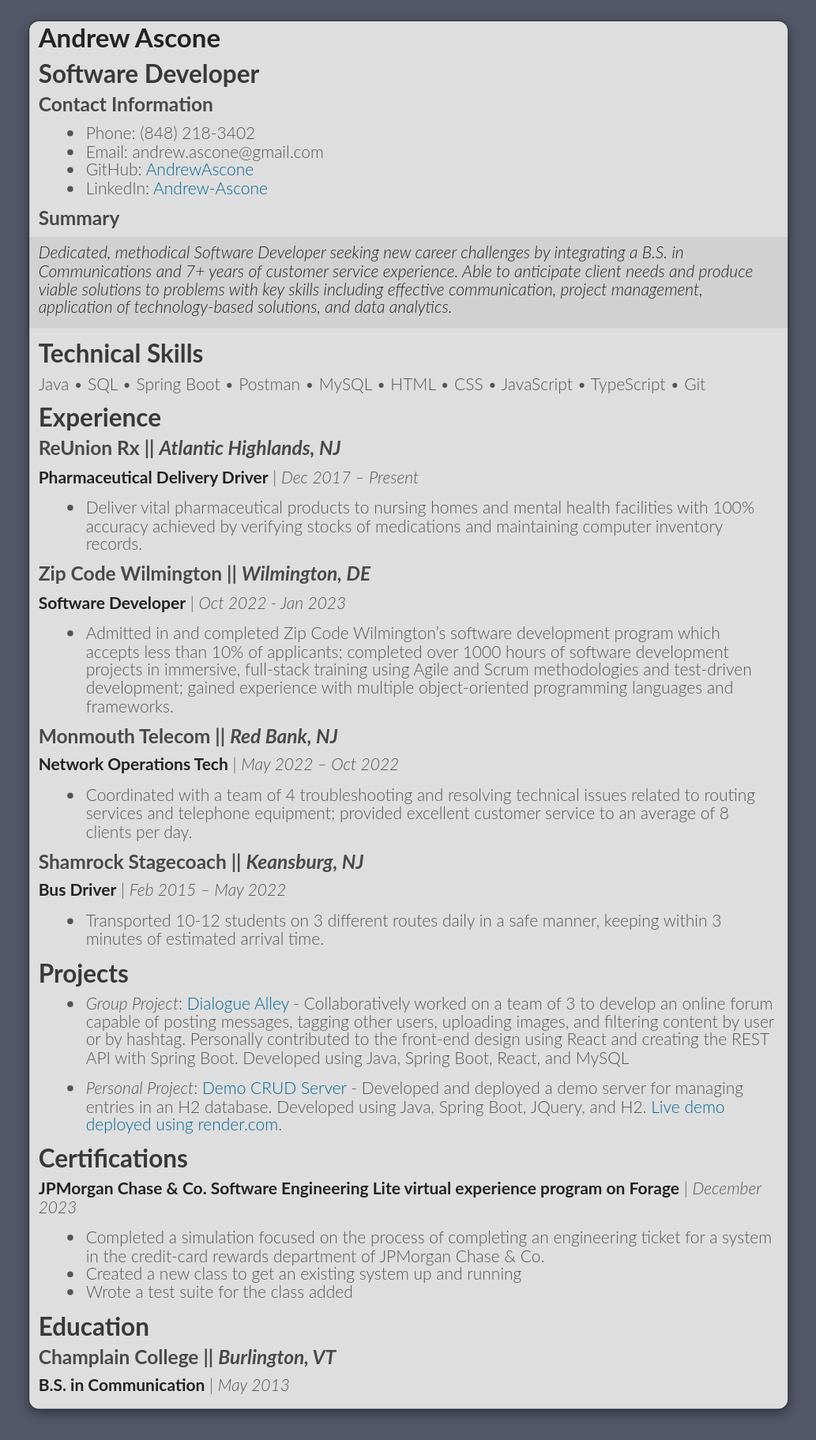
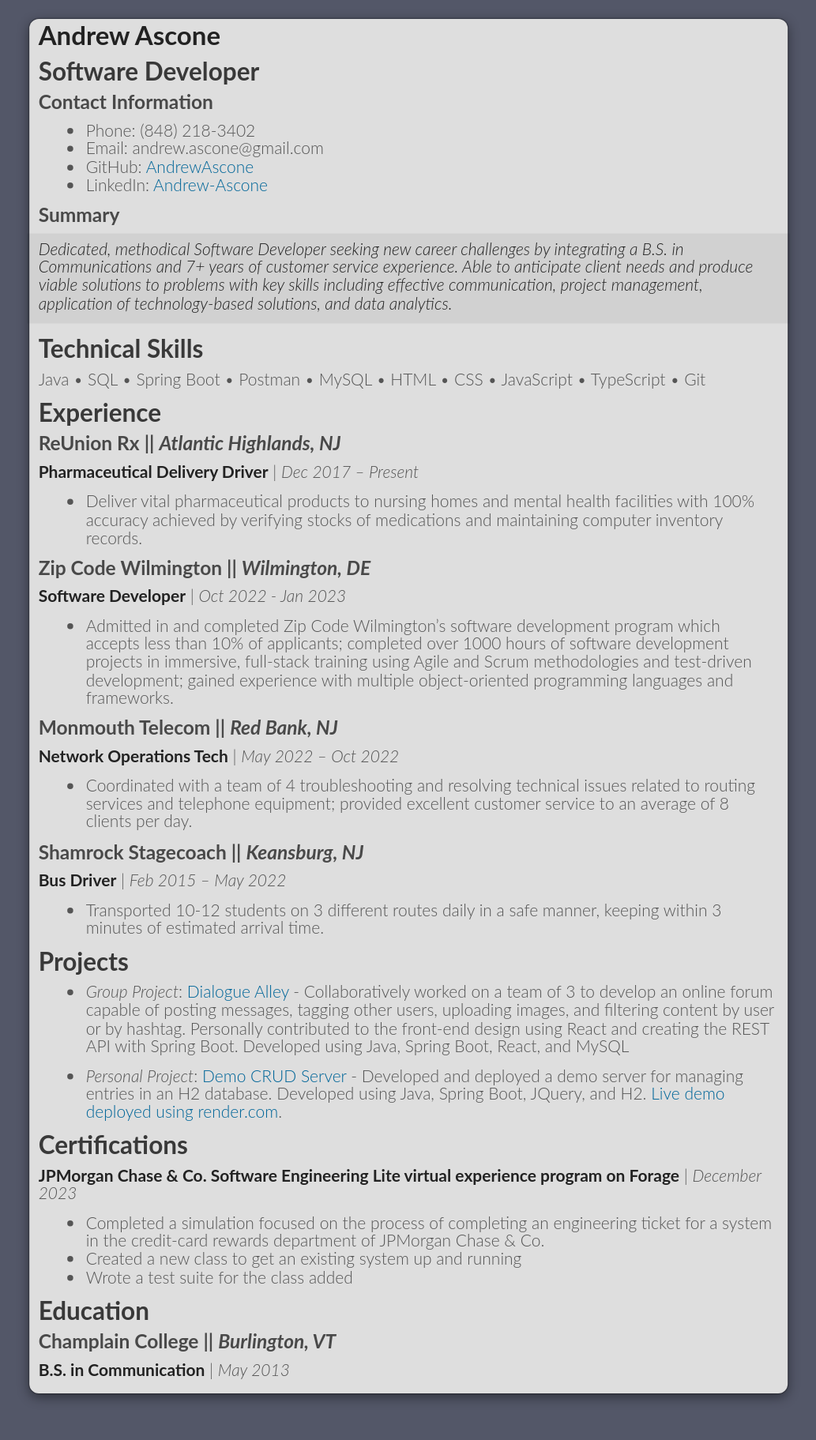
Before and after one commit to AndrewAscone/AndrewAscone, a Jekyll site: the page built from index.md, in a window 1280 px wide. Shown: the whole page at 79% size, without its empty margins (123-1156 px from the left). Built offline with Jekyll 4.4.1, drawn with Linux system fonts in a browser that asks for light colours; our own code applies the rules of GitHub Pages for plain Markdown files; the repository's description, which GitHub fills in, is left out; after the commit the page ends 1800 px from its top, so only the background shows below that.

Commit message:
More body changes

```diff
--- a/assets/css/style.css
+++ b/assets/css/style.css
@@ -148,9 +148,9 @@ html {
 }
 
 body {
-  padding: 18px 0;
+  padding: 16px 0;
   margin: 0;
-  font: 13px/1.1 Lato, "Helvetica Neue", Helvetica, Arial, sans-serif;
+  font: 13px/1.08 Lato, "Helvetica Neue", Helvetica, Arial, sans-serif;
   color: #555;
   font-weight: 300;
   background: inline-image("checker.png") fixed;
```
